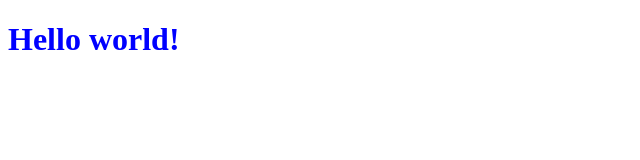
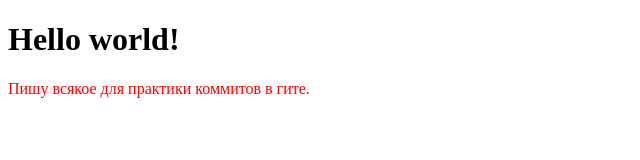
Before and after one commit to vovasavchook/first-project, a plain HTML site: page index.html in a window 1280 px wide. Shown: the whole page, without its empty margins (0-640 px from the left). Drawn offline with Linux system fonts and the light colour scheme.

Commit message:
Updated index and style

```diff
--- a/index.html
+++ b/index.html
@@ -6,5 +6,6 @@
     </head>
     <body>
         <h1>Hello world!</h1>
+        <p>Пишу всякое для практики коммитов в гите.</p>
     </body>
 </html>
--- a/style.css
+++ b/style.css
@@ -1,3 +1,6 @@
-h1 {
+/*h1 {
     color: blue;
+}*/
+p {
+    color: red;
 }
```
